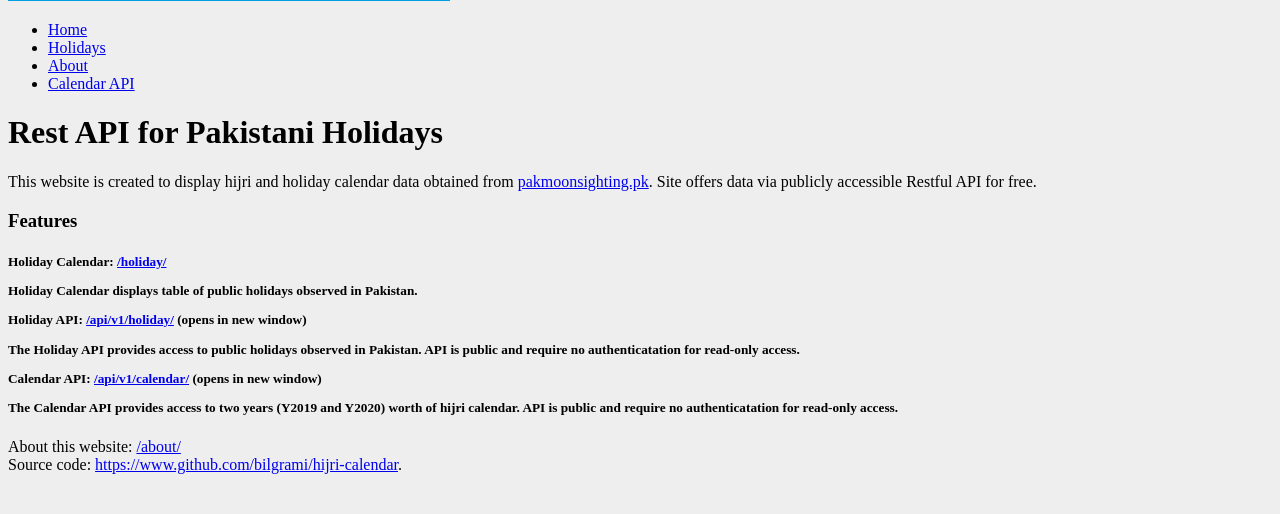
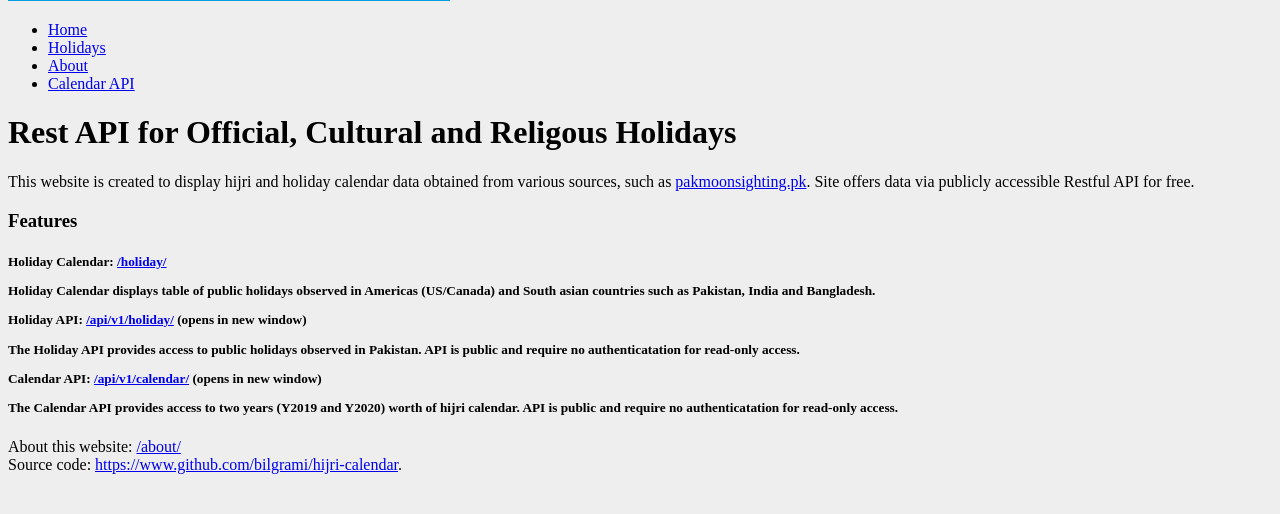
Before and after one commit to bilgrami/hijri-calendar, a Django app: page / in a window 1280 px wide. Shown: the part 294-808 px from the top of the page. Run offline with Django 3.2, Linux system fonts and the light colour scheme; parts of the project's set-up code (start-up, migrations or seed data) failed here and were passed over; some libraries are stand-ins or nearby versions.

Commit message:
Change the WOrd Pakistan

```diff
--- a/project/hijri_calendar_project/hijri_calendar_app/templates/base.html
+++ b/project/hijri_calendar_project/hijri_calendar_app/templates/base.html
@@ -4,7 +4,7 @@
     <meta charset="utf-8">
     <meta http-equiv="X-UA-Compatible" content="IE=edge">
     <meta name="viewport" content="width=device-width, initial-scale=1">
-    <title>{% block title %} Rest API for Pakistani Holidays {% endblock %}</title>
+    <title>{% block title %} Rest API for Official, Cultural and Religous Holidays {% endblock %}</title>
 
     {% block head %}
     {% include 'material/includes/material_css.html' %}
--- a/project/hijri_calendar_project/hijri_calendar_app/templates/index.html
+++ b/project/hijri_calendar_project/hijri_calendar_app/templates/index.html
@@ -14,11 +14,11 @@
 {% block content %}
 <div class="divider"></div>
 
-<h1>Rest API for Pakistani Holidays</h1>
+<h1>Rest API for Official, Cultural and Religous Holidays</h1>
 
 <p class="flow-text">
   This website is created to display hijri and holiday calendar data obtained
-  from <a target="_blank" href="http://pakmoonsighting.pk/">pakmoonsighting.pk</a>.
+  from various sources, such as <a target="_blank" href="http://pakmoonsighting.pk/">pakmoonsighting.pk</a>.
   Site offers data via publicly accessible Restful API for free.
 
 </p>
@@ -34,7 +34,8 @@
     Holiday Calendar: <a href="{% url 'holiday' %}">/holiday/</a>
   </p>
   <p class="flow-text">
-    Holiday Calendar displays table of public holidays observed in Pakistan.
+    Holiday Calendar displays table of public holidays observed in Americas (US/Canada) and South asian countries
+    such as Pakistan, India and Bangladesh.
   </p>
 
   <p>
```
Also changed, not shown: README.md.
